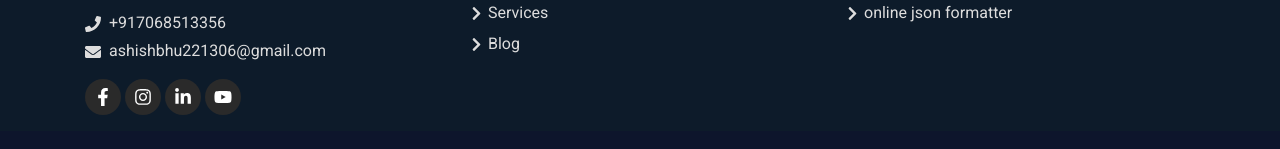
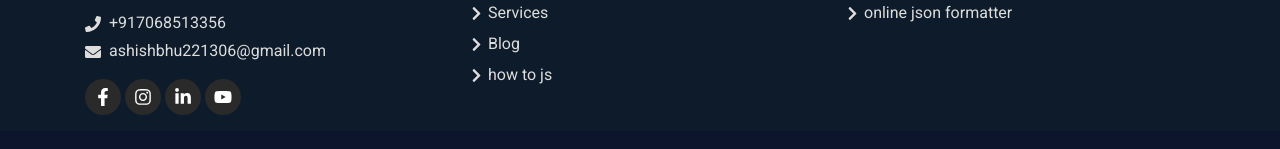
Before and after one commit to ashishyadavcs/dev, a Next.js app: page / in a window 1280 px wide. Shown: the part 1908-2057 px from the top of the page. Built offline with nearby package versions, Linux system fonts and the light colour scheme; no server answers.

Commit message:
link added in footer

```diff
--- a/components/footer.jsx
+++ b/components/footer.jsx
@@ -152,6 +152,14 @@ const Footer = () => {
                     </a>
                   </Link>
                 </li>
+                <li>
+                  <Link href="/how-to/javascript">
+                    <a className="ml-1">
+                      <FaChevronRight className="mr-1" size={15} />
+                      how to js
+                    </a>
+                  </Link>
+                </li>
               </ul>
             </div>
             <div className="col-md-3">
```
